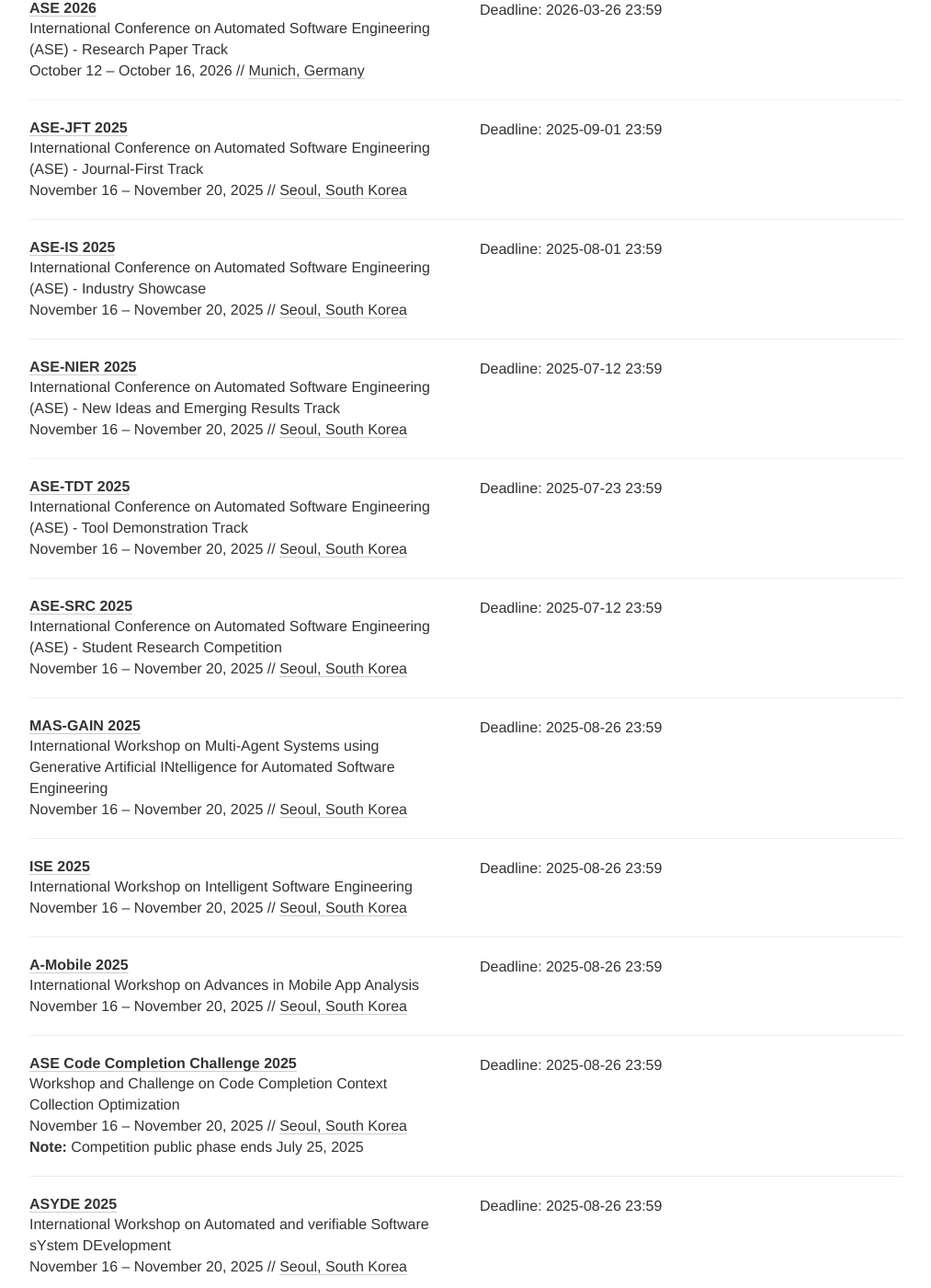
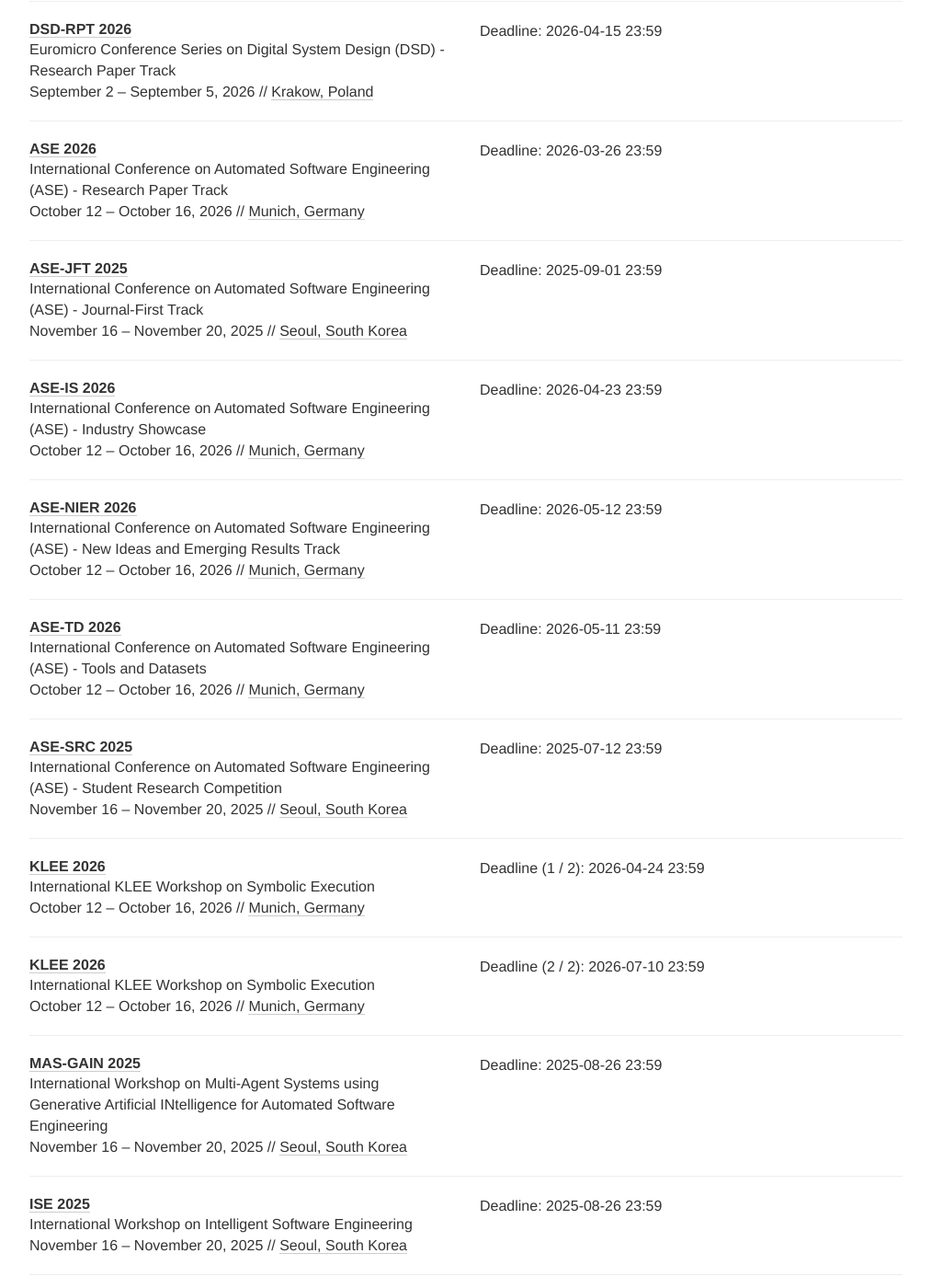
Before and after one commit to se-deadlines/se-deadlines.github.io, a Jekyll site: the page built from index.html, in a window 1280 px wide and 1400 px high, scrolled down 18084 px. Shown: the whole window at 92% size, without its empty margins (133-1146 px from the left). Built offline with Jekyll 4.4.1, drawn with Linux system fonts in a browser that asks for light colours; nearby versions of some CDN libraries; some of the changed text lies outside the part shown.

Commit message:
Updates deadlines

```diff
--- a/_data/conferences.yml
+++ b/_data/conferences.yml
@@ -734,7 +734,9 @@
   description: International Conference on AIware - ArXiv Track
   year: 2026
   link: https://conf.researchr.org/track/aiware-2026/aiware-2026-arxiv-track
-  deadline: ["TBA"]
+  deadline:
+  - "2026-03-15 23:59"
+  - "2026-05-15 23:59"
   date: July 6-7, co-hosted with FSE 2026
   place: Montreal, Canada
   tags: [CO, LBT]
@@ -768,16 +770,18 @@
   - "2026-05-18 23:59"
   date: October 4 - October 9, 2026
   place: München, Germany
-  note: Mandatory abstract deadline on Apr 22, 2026.
+  note: Mandatory abstract deadline on May 11, 2026.
   tags: [CO, RPT]
 
 - name: ESEM-ERVR
   description: International Symposium on Empirical Software Engineering and Measurement - Emerging Results, Vision and Reflection Papers
   year: 2026
   link: https://conf.researchr.org/track/eseiw-2026/eseiw-2026-emerging-results-and-vision-track
-  deadline: ["TBA"]
+  deadline:
+  - "2026-05-29 23:59"
   date: October 4 - October 9, 2026
   place: München, Germany
+  note: Mandatory abstract deadline on May 22, 2026.
   tags: [CO, NIER]
 
 - name: ESEM-RR
@@ -805,9 +809,11 @@
   description: International Symposium on Empirical Software Engineering and Measurement - Industry, Government, and Community
   year: 2026
   link: https://conf.researchr.org/track/eseiw-2026/eseiw-2026-esem---industry--government--and-community-track
-  deadline: ["TBA"]
+  deadline:
+  - "2026-05-27 23:59"
   date: October 4 - October 9, 2026
   place: München, Germany
+  note: Mandatory abstract deadline on May 20, 2026.
   tags: [CO, IPT]
 
 - name: ESEM-IDoESE
@@ -1447,32 +1453,32 @@
 
 - name: ASE-IS
   description: International Conference on Automated Software Engineering (ASE) - Industry Showcase
-  year: 2025
-  link: https://conf.researchr.org/track/ase-2025/ase-2025-industry-showcase
-  deadline:
-  - "2025-08-01 23:59"
-  date: November 16 - November 20, 2025
-  place: Seoul, South Korea
+  year: 2026
+  link: https://conf.researchr.org/track/ase-2026/ase-2026-industry-showcase
+  deadline:
+  - "2026-04-23 23:59"
+  date: October 12 - October 16, 2026
+  place: Munich, Germany
   tags: [CO, IPT]
 
 - name: ASE-NIER
   description: International Conference on Automated Software Engineering (ASE) - New Ideas and Emerging Results Track
-  year: 2025
-  link: https://conf.researchr.org/track/ase-2025/ase-2025-nier-track
-  deadline:
-  - "2025-07-12 23:59"
-  date: November 16 - November 20, 2025
-  place: Seoul, South Korea
+  year: 2026
+  link: https://conf.researchr.org/track/ase-2026/ase-2026-nier
+  deadline:
+  - "2026-05-12 23:59"
+  date: October 12 - October 16, 2026
+  place: Munich, Germany
   tags: [CO, NIER]
 
-- name: ASE-TDT
-  description: International Conference on Automated Software Engineering (ASE) - Tool Demonstration Track
-  year: 2025
-  link: https://conf.researchr.org/track/ase-2025/ase-2025-tool-demonstration-track
-  deadline:
-  - "2025-07-23 23:59"
-  date: November 16 - November 20, 2025
-  place: Seoul, South Korea
+- name: ASE-TD
+  description: International Conference on Automated Software Engineering (ASE) - Tools and Datasets
+  year: 2026
+  link: https://conf.researchr.org/track/ase-2026/ase-2026-tools-and-data-sets
+  deadline:
+  - "2026-05-11 23:59"
+  date: October 12 - October 16, 2026
+  place: Munich, Germany
   tags: [CO, TOT]
 
 - name: ASE-SRC
@@ -1487,6 +1493,18 @@
 
 
 #ASE Workshops
+- name: KLEE
+  description: International KLEE Workshop on Symbolic Execution
+  year: 2026
+  link: https://srg.doc.ic.ac.uk/klee26/
+  deadline:
+  - "2026-04-24 23:59"
+  - "2026-07-10 23:59"
+  date: October 12 - October 16, 2026
+  place: Munich, Germany
+  tags: [WO]
+
+
 - name: MAS-GAIN
   description: International Workshop on Multi-Agent Systems using Generative Artificial INtelligence for Automated Software Engineering
   year: 2025
```
